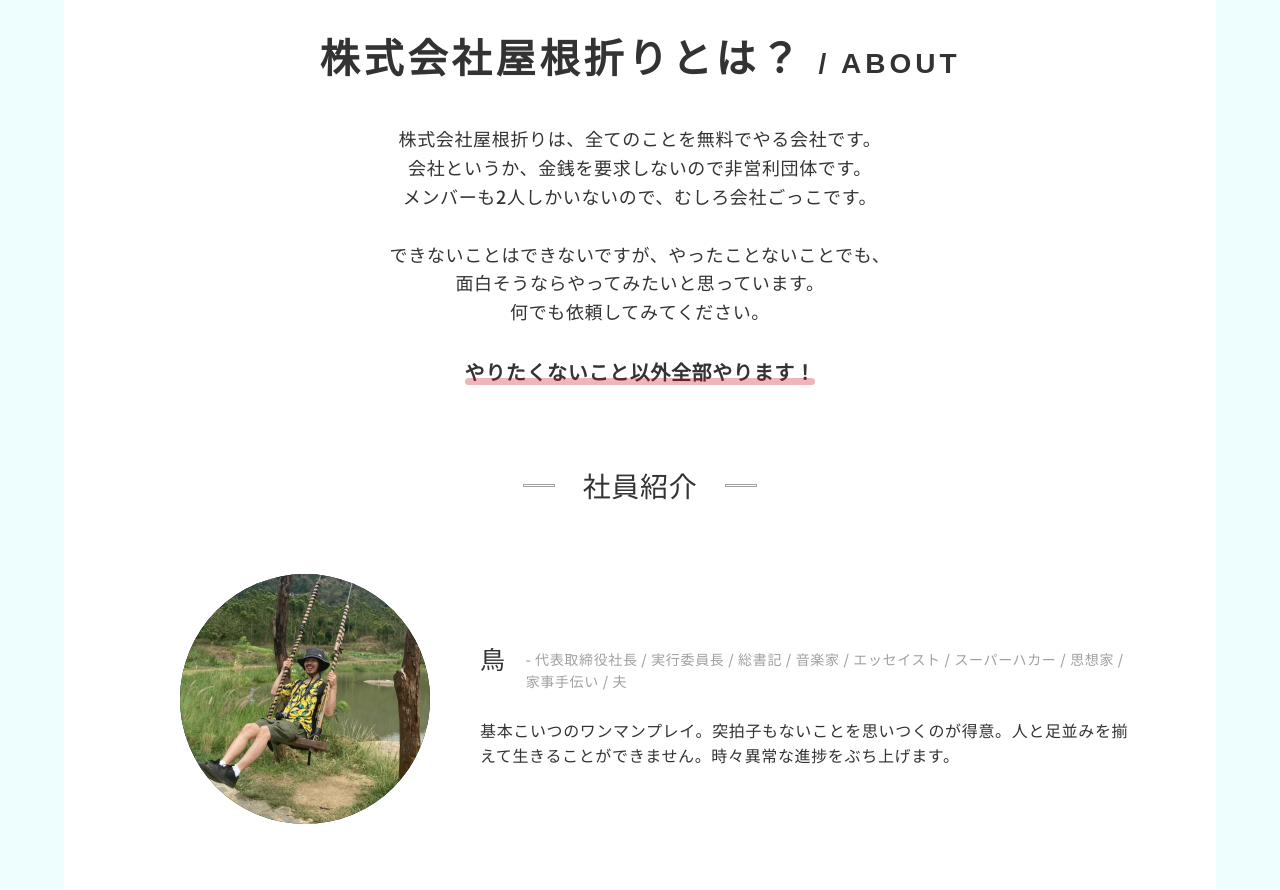
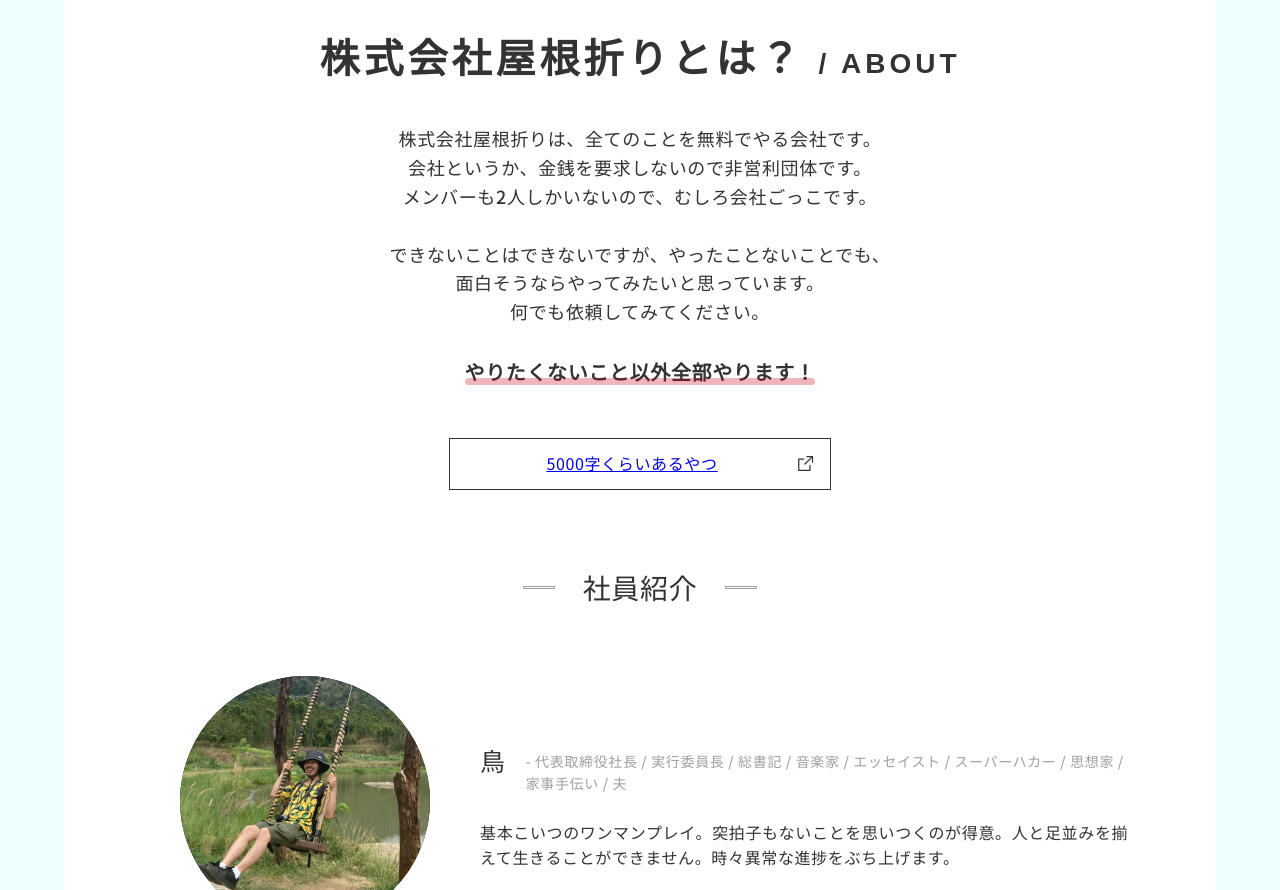
Before and after one commit to ryusukehagino/yaneori, an Astro site: page / in a window 1280 px wide. Shown: the part 960-1850 px from the top of the page. Built offline with nearby package versions, Linux system fonts and the light colour scheme; Astro itself is replaced by a stand-in of ours; a web font is replaced by a local one.

Commit message:
noteの紹介文のリンクを追加

```diff
--- a/src/components/Btn.astro
+++ b/src/components/Btn.astro
@@ -24,7 +24,9 @@ const isExternalLink = href.includes('http');
     display: flex;
     justify-content: center;
     align-items: center;
-    max-width: 300px;
+    min-width: 300px;
+    width: fit-content;
+    padding: 0 3em 0 2em;
     height: 50px;
     border: 1px solid g.$color_base;
 
--- a/src/pages/index.astro
+++ b/src/pages/index.astro
@@ -25,6 +25,8 @@ import SliderFlow from '@components/SliderFlow.astro';
 				<Fragment slot="default">株式会社屋根折りとは？</Fragment>
 				<Fragment slot="sub">/ ABOUT</Fragment>
 			</Title>
+			<div class="section_contents">
+				<div class="section_row">
 					<p class="section_text">
 						<span>株式会社屋根折りは、</span><span>全てのことを無料でやる会社です。</span><br>
 						<span>会社というか、</span><span>金銭を要求しないので非営利団体です。</span><br>
@@ -37,6 +39,13 @@ import SliderFlow from '@components/SliderFlow.astro';
 					<p class="section_catch">
 						<TextMerker>やりたくないこと以外全部やります！</TextMerker>
 					</p>
+				</div>
+				<div class="section_row">
+					<div class="section_btn">
+						<Btn href="https://note.com/ryusuke_hagino/n/ncd84fd90f7a0">5000字くらいあるやつ</Btn>
+					</div>
+				</div>
+			</div>
 			<section class="member" data-aos="fade">
 				<Subtitle>社員紹介</Subtitle>
 				<ul class="member_list">
@@ -78,6 +87,7 @@ import SliderFlow from '@components/SliderFlow.astro';
 				<Fragment slot="default">できること</Fragment>
 				<Fragment slot="sub">/ WHAT WE DO</Fragment>
 			</Title>
+			<div class="section_contents">
 				<p class="section_text">
 					ホームページ制作、楽曲提供、ライブ出演、文筆、店番、掃除、皿洗い、調べもの代行、退職代行、人生相談、他リクエストあれば何でも。<br>
 					<Link href="#works">制作事例</Link>を参考にしてみてください。<br>
@@ -100,6 +110,7 @@ import SliderFlow from '@components/SliderFlow.astro';
 					</p>
 				</section>
 				<!-- /.fee -->
+			</div>
 		</section>
 		<!-- /.section -->
 		<section id="works" class="section" data-aos="fade">
@@ -149,16 +160,20 @@ import SliderFlow from '@components/SliderFlow.astro';
 				<Fragment slot="default">お問い合わせ</Fragment>
 				<Fragment slot="sub">/ CONTACT</Fragment>
 			</Title>
+			<div class="section_contents">
 				<div class="section_row">
 					<p class="section_text">お仕事の依頼など、下記からご連絡ください。</p>
 					<div class="section_btn">
 						<Btn href="mailto:tori@yaneori.com">お問い合わせ</Btn>
 					</div>
 				</div>
+				<div class="section_row">
 					<p class="section_note">
 						匿名で何か言いたい方は<Link href="https://marshmallow-qa.com/mfi93t5cc5tvc5e?t=woMMBm&utm_medium=url_text&utm_source=promotion">こちらから</Link>どうぞ。<br>
 						noteで返信します。
 					</p>
+				</div>
+			</div>
 		</section>
 		<!-- /.section -->
 	</ContentsBox>
@@ -232,18 +247,24 @@ import SliderFlow from '@components/SliderFlow.astro';
 		}
 	}
 
+	&_contents {
+		margin-top: 30px;
+	}
+
+	&_row {
+		&:not(:first-of-type) {
+			margin-top: 50px;
+		}
+	}
+
 	&_text {
 		max-width: g.$inner_max_small;
-		margin: 30px auto 0;
+		margin-inline: auto;
 		font-size: min(g.get_vw(16), 1.8rem);
 		font-weight: 500;
 
 		@include g.mq('md') {
 			text-align: center;
-		}
-
-		&.is_mt_l {
-			margin-top: 50px;
 		}
 
 		span {
@@ -267,8 +288,6 @@ import SliderFlow from '@components/SliderFlow.astro';
 	}
 
 	&_note {
-		margin-top: 50px;
-
 		@include g.mq('md') {
 			text-align: center;
 		}
```
Lines whose indentation alone changed are shown as unchanged.
